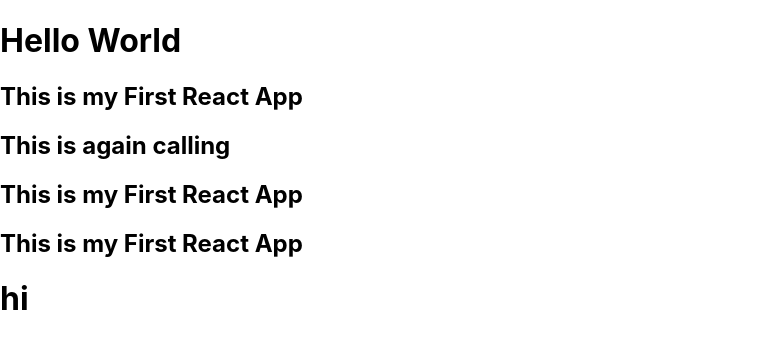
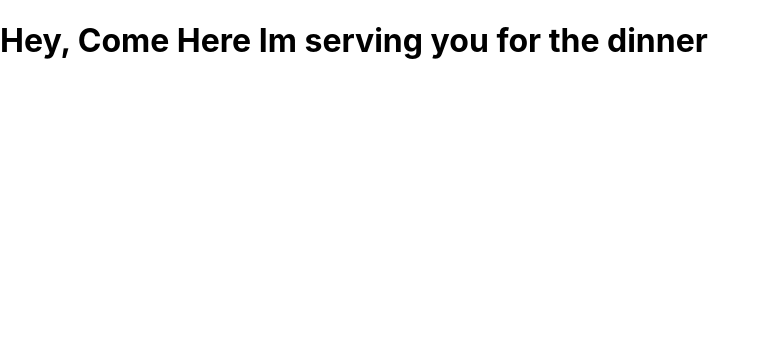
Before and after one commit to ameerhamza22/react-app, a React (Create React App) app: page / in a window 1280 px wide. Shown: the top 348 px of the page, without its empty margins (0-771 px from the left). Built offline with nearby package versions, Linux system fonts and the light colour scheme.

Commit message:
adding dinner and updating app.js file

```diff
--- a/src/App.js
+++ b/src/App.js
@@ -1,17 +1,12 @@
 import React from 'react';
 import './App.css';
-
+import Dinner from './dinner'
 function App() {
   return (
-<div><h1>Hello World</h1>
-<h2>This is my First React App</h2>
-<h2>This is again calling</h2>
-<h2>This is my First React App</h2>
-<h2>This is my First React App</h2>
-<h1>
-hi
-</h1>
+<div>
+<Dinner />
 </div>
+
   );
 }
 
--- /dev/null
+++ b/src/dinner.js
@@ -0,0 +1,9 @@
+import React from 'react';
+function Dinner()
+{
+  return  <h1>
+        Hey, Come Here Im serving you for the dinner
+    </h1>
+
+}
+export default Dinner;
```
